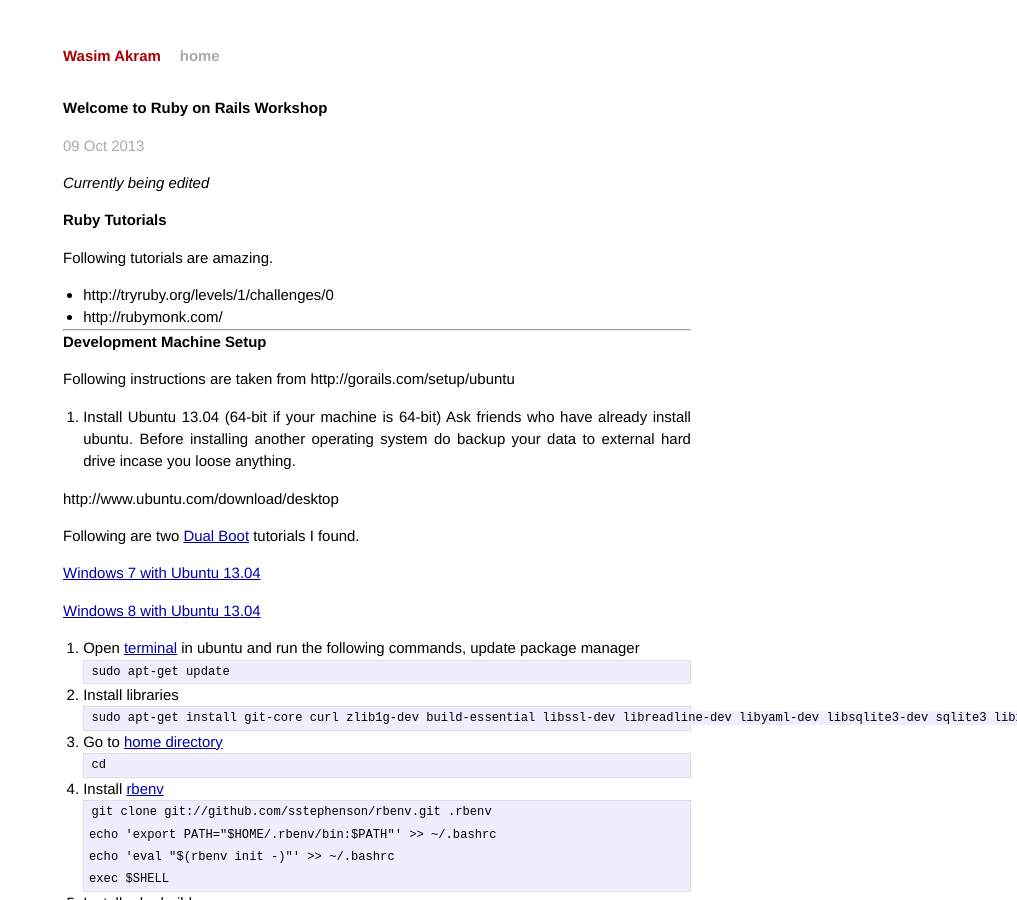
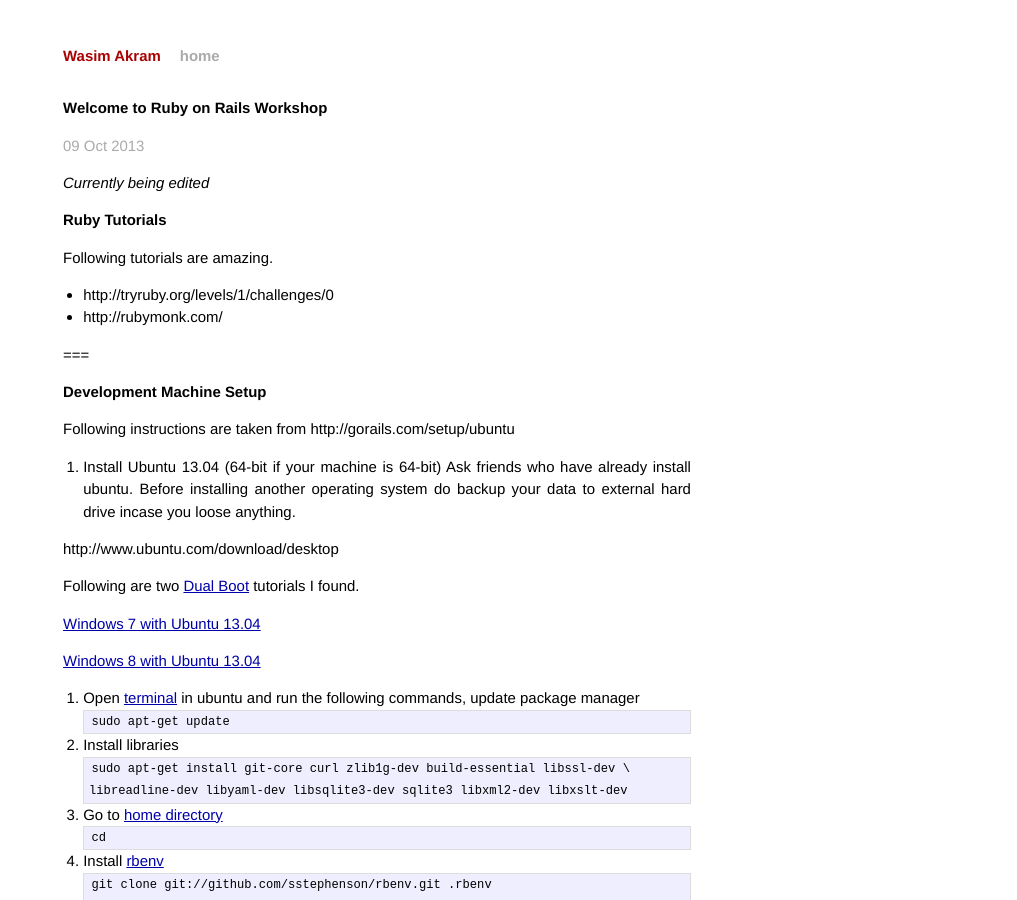
Before and after one commit to wasimakram/wasimakram.github.com, a Jekyll site: the page built from _posts/2013-10-09-welcome-to-ruby-on-rails.markdown, in a window 1280 px wide and 900 px high. Shown: the whole window, without its empty margins (263-1280 px from the left). Built offline with Jekyll 4.4.1, drawn with Linux system fonts in a browser that asks for light colours; Markdown is read by kramdown in place of the engine named in the settings.

````diff
--- a/_posts/2013-10-09-welcome-to-ruby-on-rails.markdown
+++ b/_posts/2013-10-09-welcome-to-ruby-on-rails.markdown
@@ -13,7 +13,7 @@ Following tutorials are amazing.
 * http://tryruby.org/levels/1/challenges/0
 * http://rubymonk.com/
 
-------------------
+===
 
 ###  Development Machine Setup
 Following instructions are taken from http://gorails.com/setup/ubuntu
@@ -35,7 +35,8 @@ sudo apt-get update
 
 3. Install libraries
 > ```
-sudo apt-get install git-core curl zlib1g-dev build-essential libssl-dev libreadline-dev libyaml-dev libsqlite3-dev sqlite3 libxml2-dev libxslt-dev
+sudo apt-get install git-core curl zlib1g-dev build-essential libssl-dev \
+libreadline-dev libyaml-dev libsqlite3-dev sqlite3 libxml2-dev libxslt-dev
 > ```
 
 
@@ -149,4 +150,4 @@ rake db:create
 
   [http://www.sublimetext.com/3](http://www.sublimetext.com/3)
 
-------------------
+===
````
